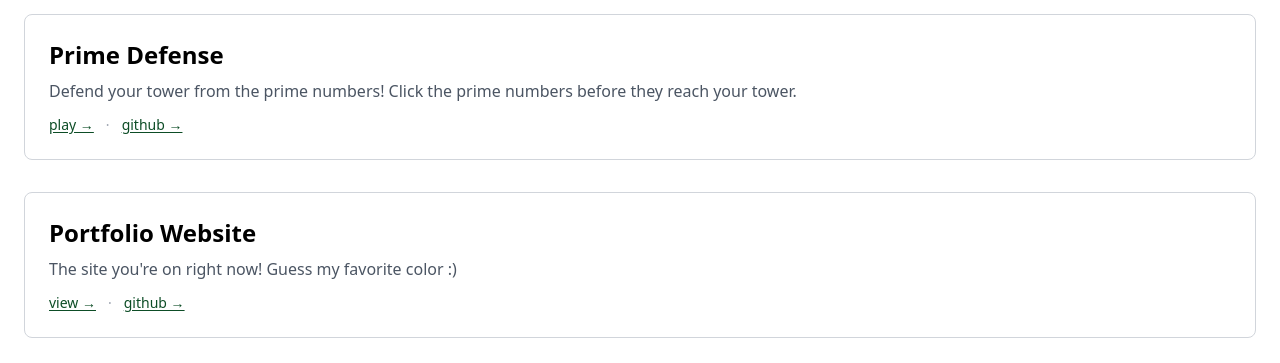
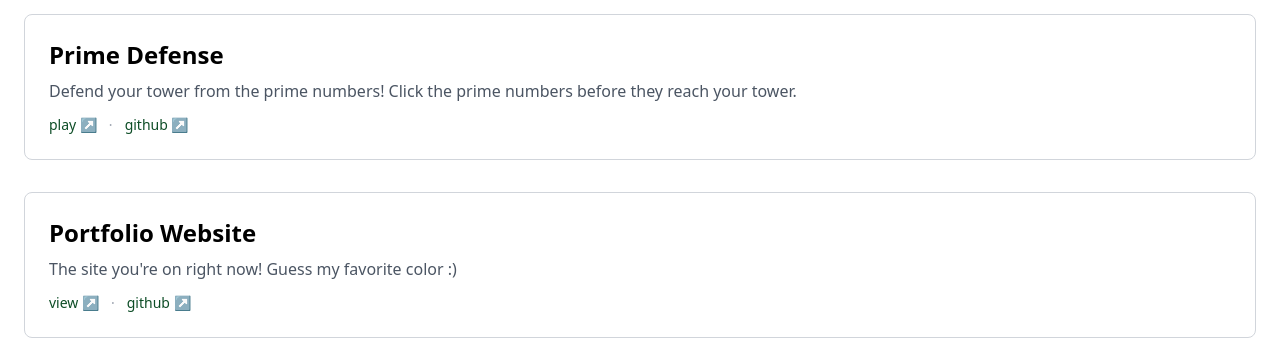
Before and after one commit to eyt44/emily-portfolio, a React (Vite) app: page / in a window 1280 px wide. Shown: the part 1734-2097 px from the top of the page. Built offline with nearby package versions, Linux system fonts and the light colour scheme.

Commit message:
Add angled arrows + underline animation

```diff
--- a/src/components/Projects.jsx
+++ b/src/components/Projects.jsx
@@ -23,9 +23,9 @@ export default function Projects() {
             <a
               href="https://prime-defense-game-30qg576pp-emily-tians-projects.vercel.app/"
               target="_blank"
-              className="underline underline-offset-2 hover:opacity-70"
+              className="text-forest link-underline hover:opacity-70"
             >
-              play →
+              play ↗
             </a>
 
             <span className="text-gray-400">·</span>
@@ -33,10 +33,11 @@ export default function Projects() {
             <a
               href="https://github.com/eyt44/prime-defense-game"
               target="_blank"
-              className="underline underline-offset-2 hover:opacity-70"
+              className="text-forest link-underline hover:opacity-70"
             >
-              github →
+              github ↗
             </a>
+
           </div>
         </div>
 
@@ -51,9 +52,9 @@ export default function Projects() {
             <a
               href="https://emily-portfolio-teal.vercel.app/"
               target="_blank"
-              className="underline underline-offset-2 hover:opacity-70"
+              className="text-forest link-underline hover:opacity-70"
             >
-              view →
+              view ↗
             </a>
 
             <span className="text-gray-400">·</span>
@@ -61,10 +62,11 @@ export default function Projects() {
             <a
               href="https://github.com/eyt44/emily-portfolio"
               target="_blank"
-              className="underline underline-offset-2 hover:opacity-70"
+              className="text-forest link-underline hover:opacity-70"
             >
-              github →
+              github ↗
             </a>
+
           </div>
         </div>
 
--- a/src/index.css
+++ b/src/index.css
@@ -17,3 +17,24 @@
 html {
   scroll-behavior: smooth;
 }
+
+/* animated underline for links */
+.link-underline {
+  position: relative;
+  display: inline-block;
+}
+
+.link-underline::after {
+  content: "";
+  position: absolute;
+  left: 0;
+  bottom: 0;
+  width: 0%;
+  height: 1.5px;
+  background-color: currentColor;
+  transition: width 0.25s ease;
+}
+
+.link-underline:hover::after {
+  width: 100%;
+}
```
